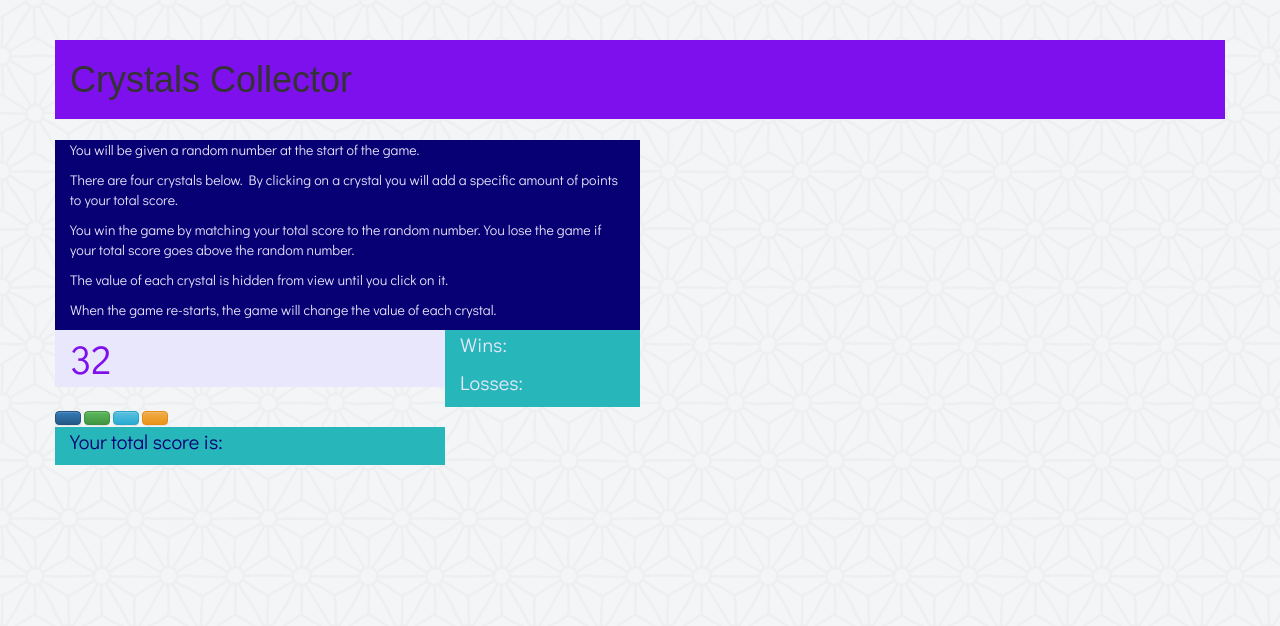
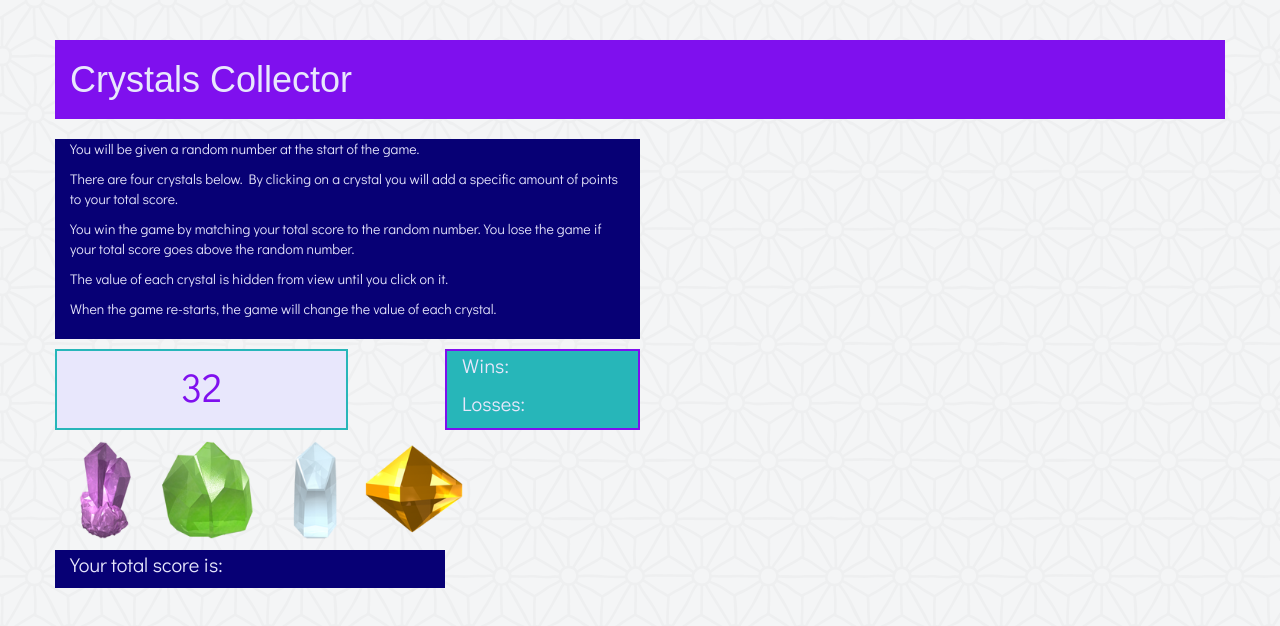
Before and after one commit to kstarre/week-4-game, a plain HTML site: page index.html in a window 1280 px wide. Drawn offline with nearby package versions, Linux system fonts and the light colour scheme; a web font is replaced by a local one.

Commit message:
add button images and final css code

```diff
--- a/assets/css/style.css
+++ b/assets/css/style.css
@@ -2,13 +2,20 @@ body {
 	background-color: blue;
 	background: url(../images/background/asanoha-400px.png);
 }
-header {
+.page-header {
 	font-family: 'Montserrat Subrayada', sans-serif;
 	background: #7F10EE;
-	color: ;
+	color: #E8E7FC;
+    border-bottom: none;
 }
 main {
 	font-family: 'Didact Gothic', sans-serif;
+}
+.row {
+	margin-bottom: 10px;
+}
+.same-height {
+	display: flex;
 }
 .instructions {
 	background: #070075;
@@ -18,14 +25,40 @@ main {
 	font-size: 40px;
 	background: #E8E7FC;
 	color: #7F10EE;
+    border: 2px solid #27B6B9;
+}
+#random-number {
+    text-align: center;
+    padding: 3% 0;
 }
 .wins-losses {
 	background: #27B6B9;
 	color: #E8E7FC;
 	font-size: 20px;
+	border: 2px solid #7F10EE;
 }
 .score {
-	color: #070075;
-	background: #27B6B9;
+	color: #E8E7FC;
+	background: #070075;
 	font-size: 20px;
 }
+.btn {
+	height: 100px;
+	width: 100px;
+}
+#btn-1 {
+	background: url(../images/Amethyst.png) center no-repeat;
+	background-size: 100% 100%;
+}
+#btn-2 {
+	background: url(../images/Peridot.png) center no-repeat;
+	background-size: 100% 100%;
+}
+#btn-3 {
+	background: url(../images/Quartz_crystal.png) center no-repeat;
+	background-size: 100% 100%;
+}
+#btn-4 {
+	background: url(../images/Zircon.png) center no-repeat;
+	background-size: 100% 100%;
+}
--- a/index.html
+++ b/index.html
@@ -41,21 +41,21 @@
 		</div>
 	</div>
 
-	<div class="row">
-		<div class="col-md-4 comp-guess">
+	<div class="row same-height">
+		<div class="col-md-3 comp-guess">
 			<div id="random-number"></div>
 		</div>
-		<div class="col-md-2 wins-losses">
+		<div class="col-md-2 col-md-offset-1 wins-losses">
 			<p>Wins: <span id="wins"></span></p>
 			<p>Losses: <span id="losses"></span></p>
 		</div>
 	</div>
 
 	<div class="row btn-row">
-		<button type="button" class="btn btn-primary" id="btn-1"></button>
-		<button type="button" class="btn btn-success" id="btn-2"></button>
-		<button type="button" class="btn btn-info" id="btn-3"></button>
-		<button type="button" class="btn btn-warning" id="btn-4"></button>
+		<button type="button" class="btn" id="btn-1"></button>
+		<button type="button" class="btn" id="btn-2"></button>
+		<button type="button" class="btn" id="btn-3"></button>
+		<button type="button" class="btn" id="btn-4"></button>
 	</div>
 	<div class="row">
 		<div class="col-md-4 score">
```
Also changed, not shown: assets/images/Amethyst.png (added), assets/images/Peridot.png (added), assets/images/Quartz_crystal.png (added), assets/images/Zircon.png (added).
